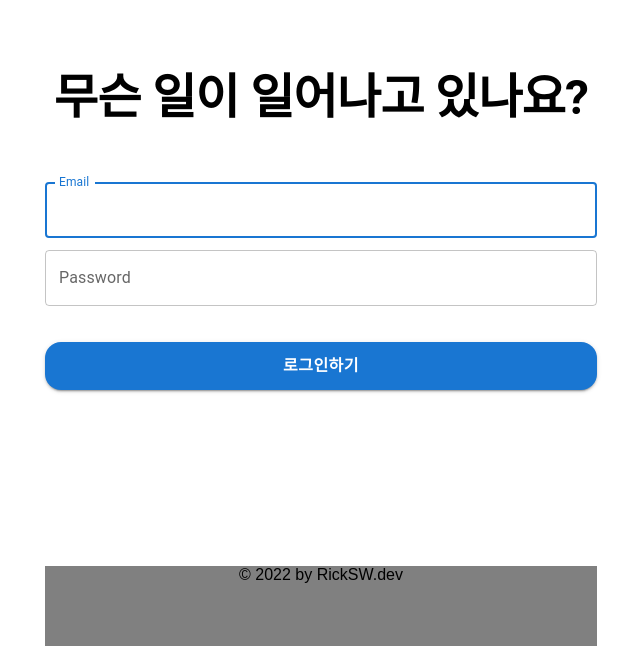
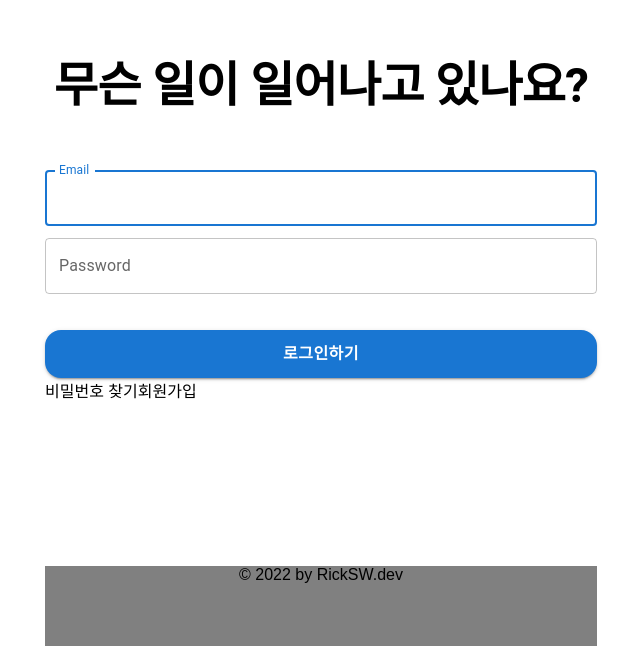
Before and after one commit to ohseungo/rwitter-sns-frontend, a React (Create React App) app: page /#/ in a window 1280 px wide. Shown: the part 154-800 px from the top of the page, without its empty margins (319-959 px from the left). Built offline with nearby package versions, Linux system fonts and the light colour scheme.

Commit message:
feat : 로그인 부가 링크 위치 추가

```diff
--- a/src/pages/Login.tsx
+++ b/src/pages/Login.tsx
@@ -1,3 +1,4 @@
+import { Grid } from "@mui/material";
 import React from "react";
 import useInput from "utils/hooks/useInput";
 import {
@@ -45,6 +46,10 @@ const LoginPage = () => {
           <SubmitButton type="submit" fullWidth variant="contained">
             로그인하기
           </SubmitButton>
+          <Grid container>
+            <Grid item>비밀번호 찾기</Grid>
+            <Grid item>회원가입</Grid>
+          </Grid>
         </LoginForm>
       </Main>
       <Footer>© 2022 by RickSW.dev</Footer>
```
